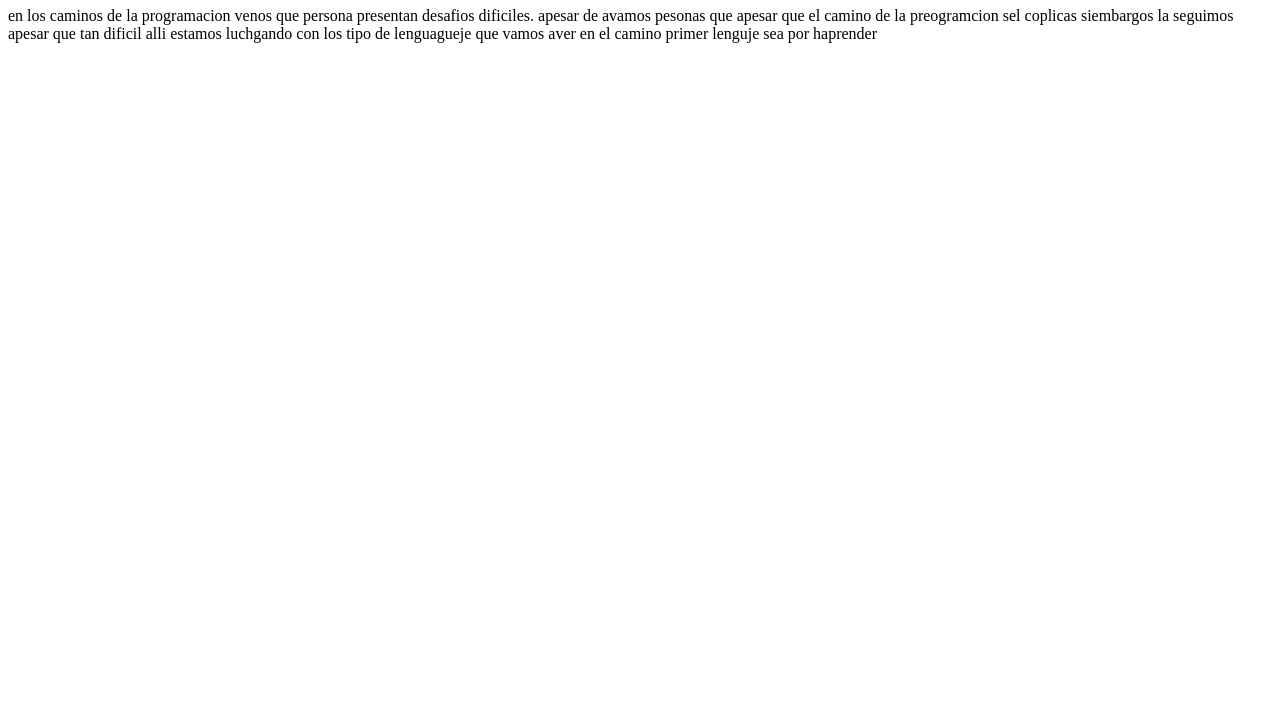
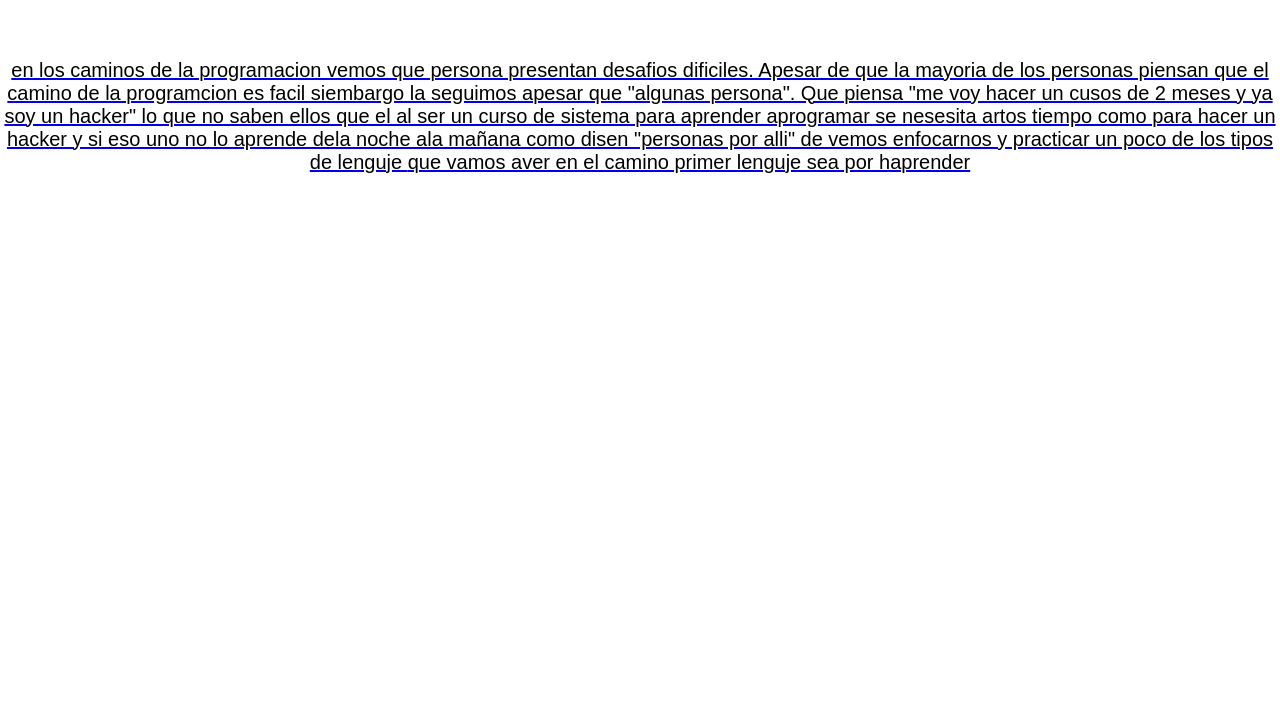
Before and after one commit to carlango/Animacion, a plain HTML site: page documental.html in a window 1280 px wide. Shown: the part 99-800 px from the top of the page. Drawn offline with Linux system fonts and the light colour scheme.

Commit message:
ducumental.html

```diff
--- a/documental.html
+++ b/documental.html
@@ -2,23 +2,21 @@
 <html lang="en">
 <head>
     <meta charset="UTF-8">
-    <meta name="viewport" content="width=    <header>
-        <h1>Tienda Online</h1>
+    <meta name="viewport" content="width=
         <nav>
             <ul>
-                <li><a href="documental.html">documental</a></li>
+                <li><a href="documental.html">
             </ul>
         </nav>
-    </header>, initial-scale=1.0">
+    <link rel="stylesheet" href="segundo.css">
     <title>Document</title>
 </head>
-<p>
+<body>
     <h1>la vida de los programadores</h1>
 
-    <p>en los caminos de la programacion venos que persona presentan desafios dificiles.
-    apesar de avamos pesonas que apesar que el camino de la preogramcion sel coplicas
-    siembargos la seguimos apesar que tan dificil alli estamos luchgando con los tipo de lenguagueje
+    <p>en los caminos de la programacion vemos que persona presentan desafios dificiles.
+    Apesar de que la mayoria de los  personas  piensan que el camino de la programcion es facil
+    siembargo  la seguimos apesar que "algunas persona". Que piensa "me voy hacer un cusos de 2 meses y ya soy un hacker" lo que no saben ellos que el al ser un curso de sistema para aprender aprogramar se nesesita artos tiempo como para hacer un hacker y si eso uno no lo aprende dela noche ala mañana como disen "personas por alli" de vemos enfocarnos y practicar un poco de los tipos de lenguje  <!--aparentar tan dificil alli estamos luchgando con los tipo de lenguagueje-->
     que vamos aver en el camino primer lenguje  sea por haprender</p>
-
 </body>
 </html>
--- /dev/null
+++ b/segundo.css
@@ -0,0 +1,16 @@
+* {
+    margin: 0;
+    padding: 0;
+    box-sizing: border-box;
+    font-family: 'poppins',sans-serif;
+}
+
+p {
+    display: flex;
+    justify-content:center ;
+    align-items: center;
+    min-height: 40vh;
+color: black;
+font-size: 20px;
+text-align:center;
+}
--- a/styles.css
+++ b/styles.css
@@ -44,7 +44,7 @@ body {  display: flex;
     border: 5px solid rgba(189,189,189 ,0.25);
     border-left-color: rgba(3,155,229 ,1);
     border-top-color: rgba(3,155,229 ,1);
-    animation: rotate 600ms linear;
+    animation: rotate 6000ms linear;
     border-radius: 50% }
 
 
```
